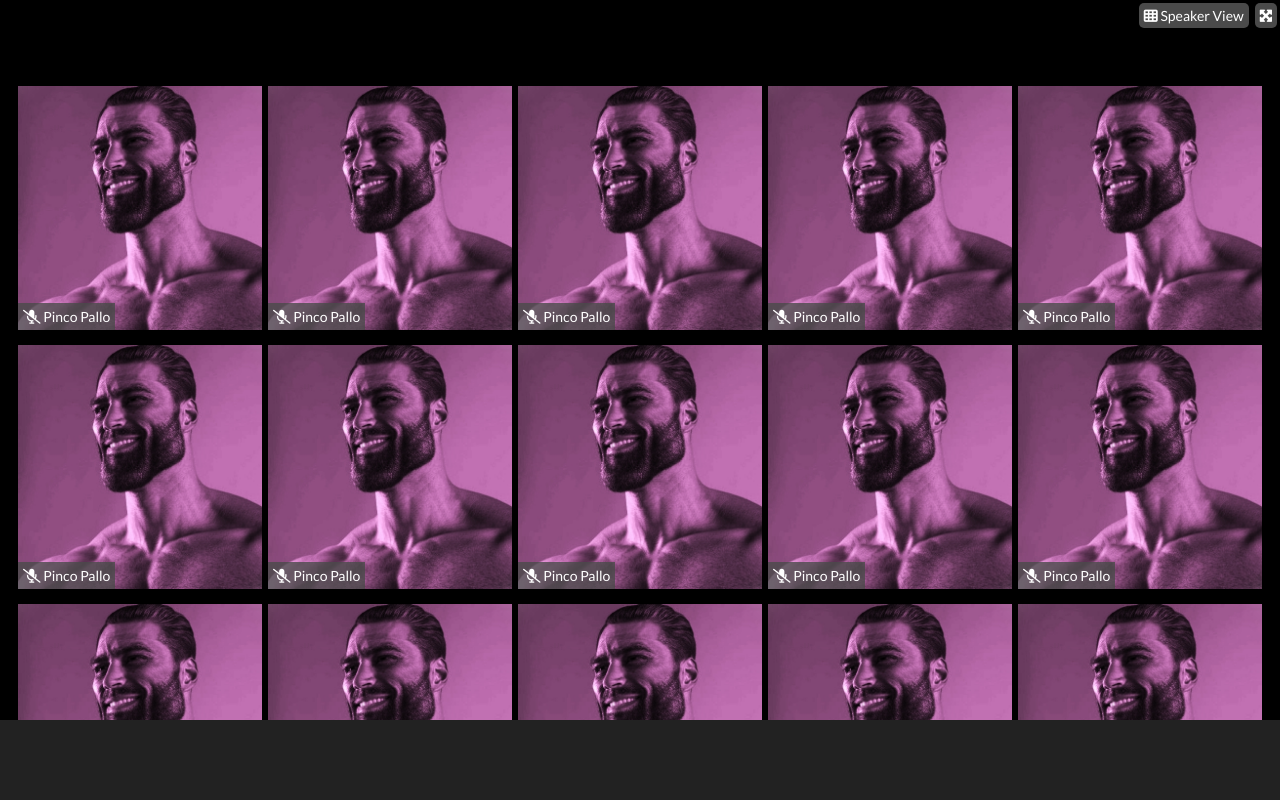
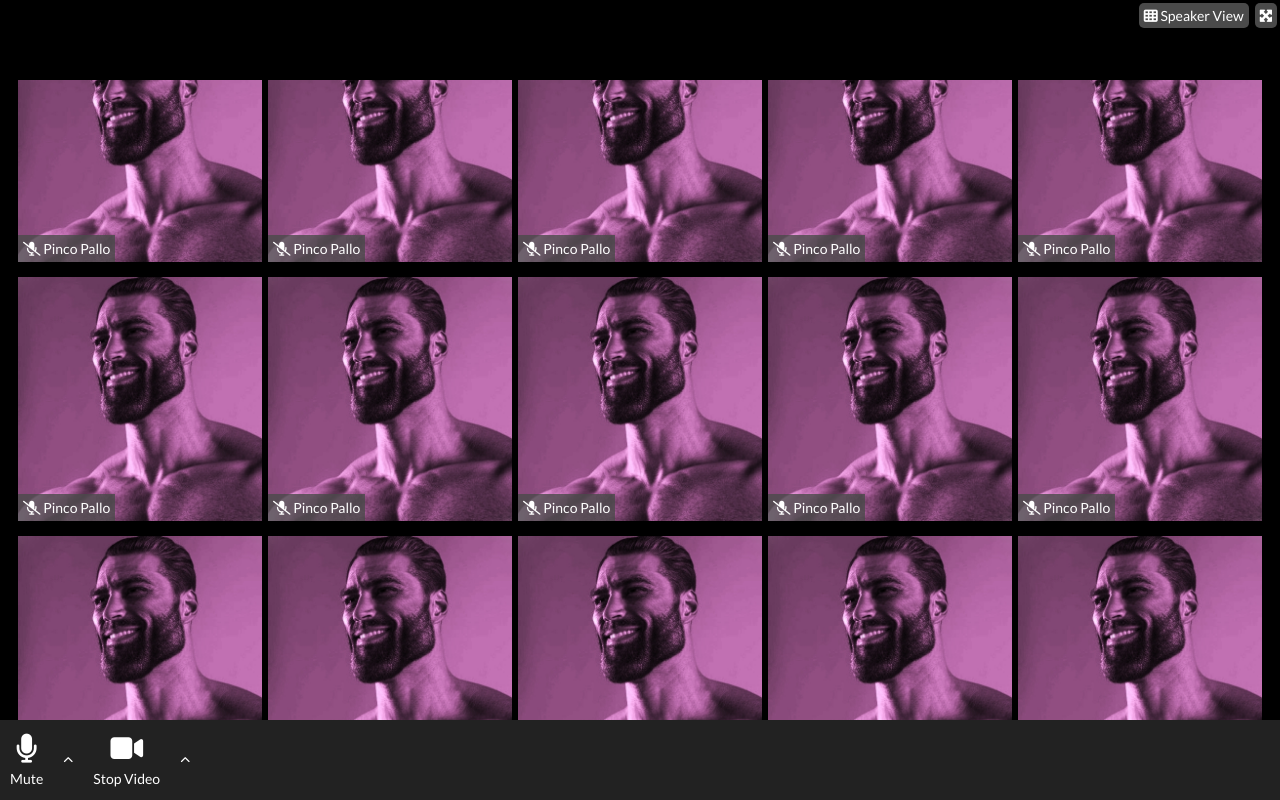
Before and after one commit to BrunoBernardini/html-css-zoom, a plain HTML site: page index.html in a window 1280 px wide. Drawn offline with Linux system fonts and the light colour scheme.

Commit message:
Completamento parte sinistra del footer.

```diff
--- a/assets/css/global.css
+++ b/assets/css/global.css
@@ -11,6 +11,14 @@ body{
   font-size: 14px;
 }
 
+ul{
+  list-style: none;
+}
+
+ul li{
+  display: inline-block;
+}
+
 header{
   height: 80px;
   justify-content: flex-end;
@@ -20,9 +28,14 @@ header{
 main{
   height: calc(100vh - 160px);
   overflow-y: auto;
+  flex-wrap: wrap;
+  justify-content: center;
+  align-content: center;
 }
 
 footer{
   height: 80px;
   background-color: #222222;
+  align-items: center;
+  padding-left: 10px;
 }
--- a/assets/css/style.css
+++ b/assets/css/style.css
@@ -13,12 +13,6 @@ header .btn{
 }
 
 /* Main */
-
-main{
-  flex-wrap: wrap;
-  justify-content: center;
-  align-items: center;
-}
 
 main .grid-cell{
   width: 244px;
@@ -36,4 +30,29 @@ main .grid-cell{
   left: 0;
   background-color: rgba(74, 74, 74, .8);
   padding: 5px;
+  cursor: pointer;
 }
+
+/* Footer */
+
+footer .btn{
+  flex-direction: row;
+}
+
+footer .btn-left{
+  text-align: center;
+}
+
+footer .btn-left i{
+  font-size: 29px;
+  margin-bottom: 7px;
+}
+
+footer .btn-right i{
+  font-size: 10px;
+  padding: 20px;
+}
+
+.footer-left{
+  align-content: center;
+}
--- a/index.html
+++ b/index.html
@@ -169,8 +169,31 @@
     </div>
   </main>
 
-  <footer class="d-flex">
+  <!-- Footer -->
+  <footer class="d-flex space-between">
+    <div class="footer-left d-flex">
+      <div class="btn d-flex">
+        <div class="btn-left">
+          <i class="fa-solid fa-microphone"></i>
+          <p>Mute</p>
+        </div>
+        <div class="btn-right d-flex center">
+          <i class="fa-solid fa-chevron-up"></i>
+        </div>
+      </div>
 
+      <div class="btn d-flex">
+        <div class="btn-left">
+          <i class="fa-solid fa-video"></i>
+          <p>Stop Video</p>
+        </div>
+        <div class="btn-right d-flex center">
+          <i class="fa-solid fa-chevron-up"></i>
+        </div>
+      </div>
+    </div>
+    <div class="footer-center"></div>
+    <div class="footer-right"></div>
   </footer>
 
 </body>
```
